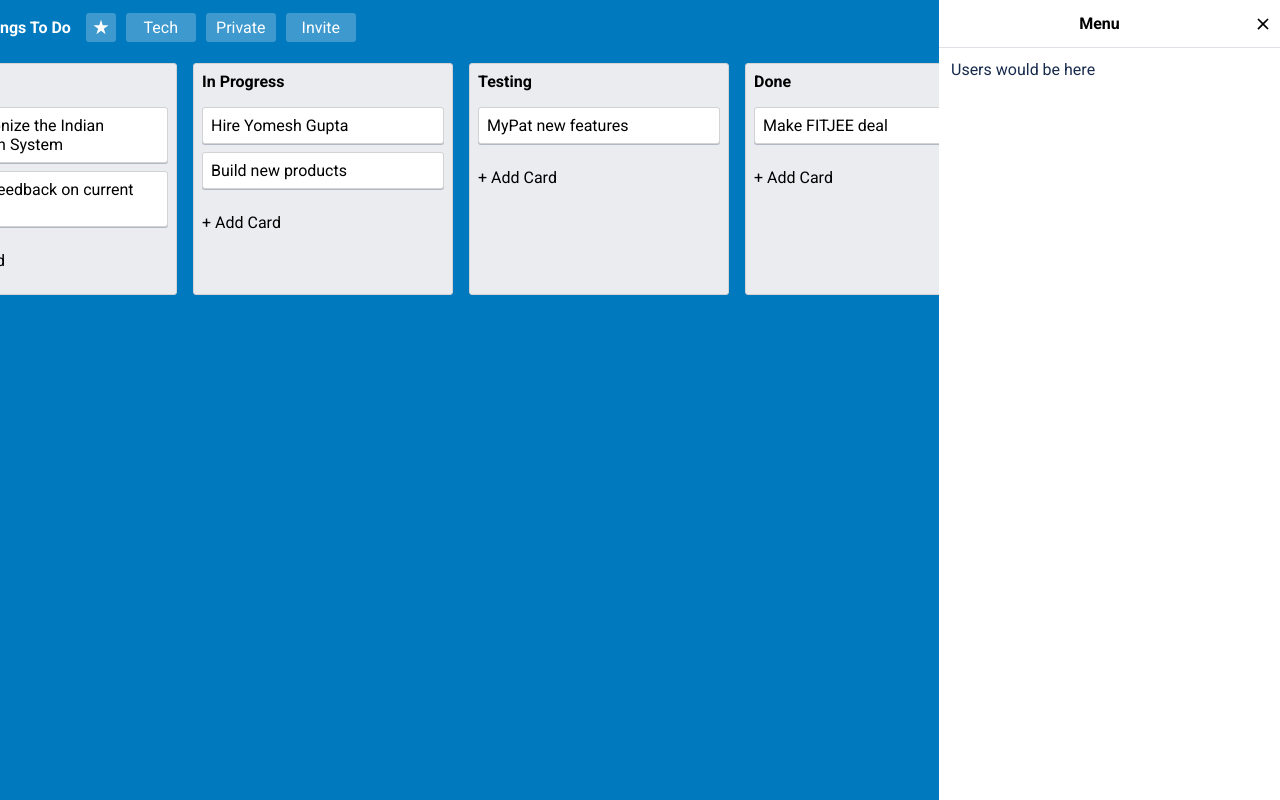
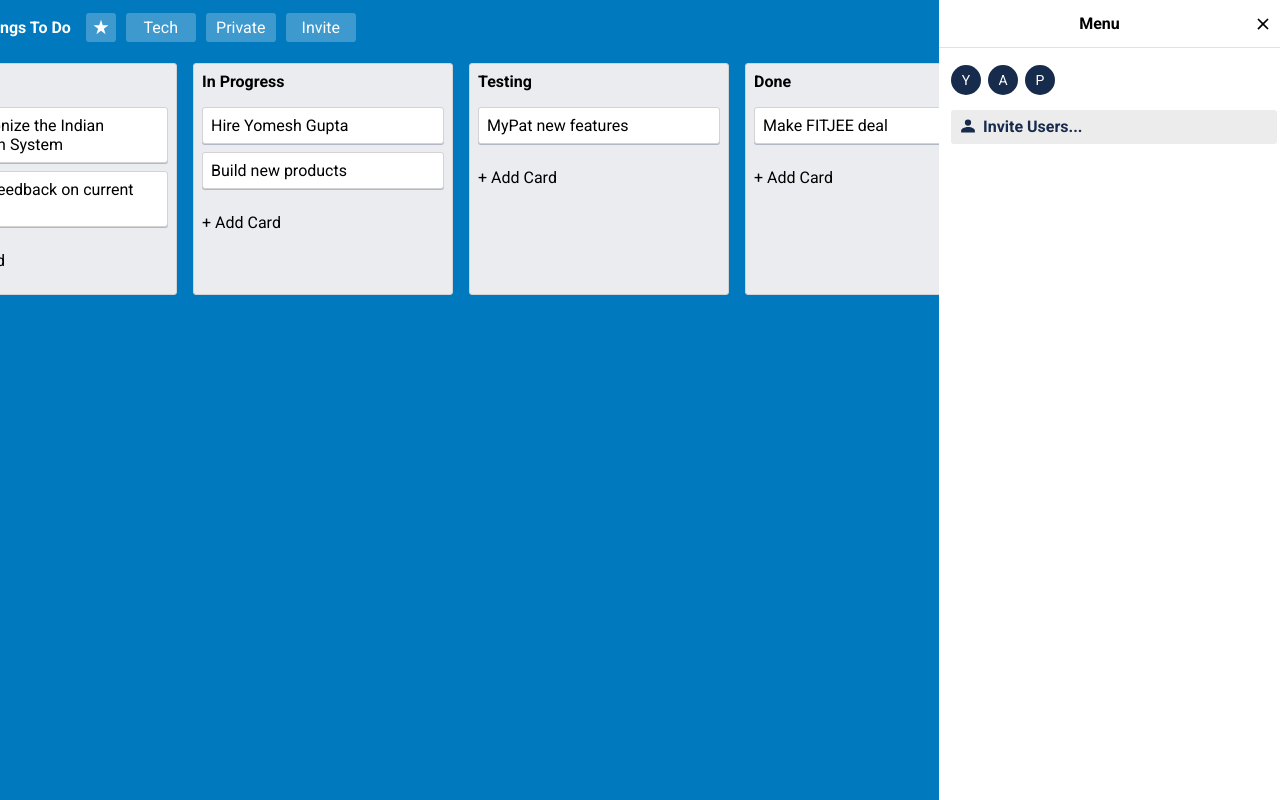
Before and after one commit to yomeshgupta/trello-board, a React app: page / in a window 1280 px wide. Both pictures are taken after a click on the button "Show Menu". Built offline with nearby package versions, Linux system fonts and the light colour scheme.

Commit message:
Added User Invitation UI

```diff
--- a/src/components/Board/BoardMenu.jsx
+++ b/src/components/Board/BoardMenu.jsx
@@ -1,28 +1,50 @@
-import React from 'react';
+import React, { useState } from 'react';
+
+import Banner from '../shared/Banner';
+import Invitation from './Invitation';
 
 const Users = ({ users = [] }) => {
-	return <div>Users would be here</div>;
+	if (!users || !users.length) return null;
+
+	return (
+		<ul className="board-users" role="list">
+			{users.map(user => (
+				<li key={user.id} title={user.name} className="u-text-pointer">
+					{user.name.slice(0, 1).toUpperCase()}
+				</li>
+			))}
+		</ul>
+	);
 };
 
-const BoardMenu = ({ toggleMenu }) => {
+const UserInvitation = () => {
+	const [show, toggle] = useState(false);
+
+	const clickHandler = () => toggle(state => !state);
+
+	return (
+		<div className="board-menu-user-inviation">
+			{show ? (
+				<Invitation onClose={clickHandler} />
+			) : (
+				<div onClick={clickHandler} className="board-invite-btn u-text-pointer">
+					<svg viewBox="0 0 32 32" className="icon icon-person" viewBox="0 0 32 32" aria-hidden="true">
+						<path d="M16 15.503A5.041 5.041 0 1 0 16 5.42a5.041 5.041 0 0 0 0 10.083zm0 2.215c-6.703 0-11 3.699-11 5.5v3.363h22v-3.363c0-2.178-4.068-5.5-11-5.5z" />
+					</svg>
+					Invite Users...
+				</div>
+			)}
+		</div>
+	);
+};
+
+const BoardMenu = ({ toggleMenu, users }) => {
 	return (
 		<div className="board-menu">
-			<header>
-				<h3>Menu</h3>
-				<div
-					onClick={toggleMenu}
-					role="button"
-					aria-label="Close Button"
-					className="icon-close u-text-pointer"
-					title="Close the Board Menu"
-				>
-					<svg viewBox="0 0 32 32" className="icon icon-clear" viewBox="0 0 32 32" aria-hidden="true">
-						<path d="M7.004 23.087l7.08-7.081-7.07-7.071L8.929 7.02l7.067 7.069L23.084 7l1.912 1.913-7.089 7.093 7.075 7.077-1.912 1.913-7.074-7.073L8.917 25z" />
-					</svg>
-				</div>
-			</header>
+			<Banner title="Menu" onClose={toggleMenu} />
 			<div className="board-menu-content">
-				<Users />
+				<Users users={users} />
+				<UserInvitation />
 			</div>
 		</div>
 	);
--- /dev/null
+++ b/src/components/Board/Invitation.jsx
@@ -0,0 +1,55 @@
+import React, { useState } from 'react';
+
+import Banner from '../shared/Banner';
+import { INVITATION_DEFAULT_MESSAGE } from '../../constants/index';
+
+const Invitation = ({ onClose }) => {
+	const [email, setEmail] = useState('');
+	const [message, setMessage] = useState(INVITATION_DEFAULT_MESSAGE);
+
+	function handleSubmit(e) {
+		e.preventDefault();
+		// if (!value || (value && !value.trim().length)) return alert('Please enter valid email address');
+	}
+
+	function handleChange(e) {
+		const { target } = e;
+		const { value } = target;
+		const key = target.getAttribute('data-key');
+
+		return key === 'email' ? setEmail(value) : setMessage(value);
+	}
+
+	return (
+		<div className="user-invitation">
+			<Banner title="Invite To Board" onClose={onClose} />
+			<form onSubmit={handleSubmit} style={{ margin: '20px 0px' }}>
+				<input
+					name="email"
+					type="email"
+					className="email"
+					placeholder="Enter email address"
+					value={email}
+					onChange={handleChange}
+					data-key="email"
+				/>
+				<textarea
+					value={message}
+					className="message"
+					placeholder={'Enter content...'}
+					onChange={handleChange}
+					aria-label="invitation-message"
+					data-key="message"
+				/>
+				<input
+					type="submit"
+					className={`u-btn-primary u-text-pointer ${email ? '' : 'u-btn-disabled'} `}
+					disabled={email ? false : true}
+					placeholder="Send Invitation"
+				/>
+			</form>
+		</div>
+	);
+};
+
+export default Invitation;
--- a/src/components/Board/index.jsx
+++ b/src/components/Board/index.jsx
@@ -99,6 +99,7 @@ class Board extends Component {
 			lists,
 			listOrder,
 			meta: { background, isBookmarked },
+			users,
 			dispatch
 		} = this.props;
 		const { showMenu } = this.state;
@@ -114,7 +115,7 @@ class Board extends Component {
 						/>
 						<Lists tasks={tasks} lists={lists} listOrder={listOrder} dispatch={dispatch} />
 					</div>
-					{showMenu ? <BoardMenu toggleMenu={this.toggleMenu} /> : null}
+					{showMenu ? <BoardMenu toggleMenu={this.toggleMenu} users={users} /> : null}
 				</div>
 			</DragDropContext>
 		);
--- /dev/null
+++ b/src/components/shared/Banner.jsx
@@ -0,0 +1,22 @@
+import React from 'react';
+
+const Banner = ({ title, onClose }) => {
+	return (
+		<header className="banner">
+			<h3>{title}</h3>
+			<div
+				onClick={onClose}
+				role="button"
+				aria-label="Close Button"
+				className="icon-close u-text-pointer"
+				title="Close the Board Menu"
+			>
+				<svg viewBox="0 0 32 32" className="icon icon-clear" viewBox="0 0 32 32" aria-hidden="true">
+					<path d="M7.004 23.087l7.08-7.081-7.07-7.071L8.929 7.02l7.067 7.069L23.084 7l1.912 1.913-7.089 7.093 7.075 7.077-1.912 1.913-7.074-7.073L8.917 25z" />
+				</svg>
+			</div>
+		</header>
+	);
+};
+
+export default Banner;
--- a/src/constants/index.js
+++ b/src/constants/index.js
@@ -6,4 +6,6 @@ const STATE_ACTIONS = {
 	UPDATE_BOOKMARK: 'UPDATE_BOOKMARK'
 };
 
-export { STATE_ACTIONS };
+const INVITATION_DEFAULT_MESSAGE = "I'm working on this project in Trello and wanted to share it with you!";
+
+export { STATE_ACTIONS, INVITATION_DEFAULT_MESSAGE };
--- a/src/data/index.js
+++ b/src/data/index.js
@@ -67,7 +67,27 @@ const Board = {
 			taskIds: ['task-6']
 		}
 	},
-	listOrder: ['list-1', 'list-2', 'list-3', 'list-4']
+	listOrder: ['list-1', 'list-2', 'list-3', 'list-4'],
+	users: [
+		{
+			id: 1,
+			name: 'Yomesh Gupta',
+			image: '',
+			isOwner: true
+		},
+		{
+			id: 2,
+			name: 'Ajay Mann',
+			image: '',
+			isOwner: false
+		},
+		{
+			id: 3,
+			name: 'Prithvi Bhola',
+			image: '',
+			isOwner: false
+		}
+	]
 };
 
 export default Board;
--- a/src/styles/base.scss
+++ b/src/styles/base.scss
@@ -59,6 +59,12 @@ body {
 		background: hsla(0, 0%, 100%, 0.4);
 	}
 }
+.u-btn-disabled {
+	background-color: #ececec;
+	color: #9f9f9f;
+	cursor: not-allowed;
+	pointer-events: none;
+}
 
 /** ICONS START **/
 .icon {
--- a/src/styles/board.scss
+++ b/src/styles/board.scss
@@ -63,36 +63,57 @@
 		background-color: white;
 		transition: all 0.2s linear;
 
-		header {
-			display: flex;
-			flex-direction: row;
-			justify-content: center;
-			align-items: center;
-			height: 48px;
-			padding: 0 6px 0 12px;
-			border-bottom: 1px solid rgba(9, 30, 66, 0.13);
-
-			h3 {
-				flex: 1;
-				text-align: center;
-			}
-			div {
-				width: 30px;
-			}
-		}
-
 		.board-menu-content {
 			color: #172b4d;
 			font-size: 14px;
 			line-height: 20px;
 			font-weight: 400;
 			display: flex;
+			flex-direction: column;
 			flex: 1 1 auto;
 			overflow-x: hidden;
 			overflow-y: auto;
-			padding: 12px 6px 12px 12px;
+			padding: 12px 12px 12px 12px;
 			width: 100%;
 			height: 100%;
+
+			.board-users {
+				display: flex;
+				flex-direction: row;
+				justify-content: flex-start;
+				margin: 5px 0px;
+
+				li {
+					list-style: none;
+					margin-right: 7px;
+					width: 30px;
+					height: 30px;
+					background-color: #172b4d;
+					color: #fff;
+					border-radius: 50%;
+					font-size: 14px;
+					line-height: 30px;
+					text-align: center;
+				}
+			}
+			.board-menu-user-inviation {
+				margin: 10px 0px;
+
+				.board-invite-btn {
+					padding: 7px;
+					background-color: #ececec;
+					font-weight: bold;
+					border-radius: 3px;
+
+					svg {
+						margin-right: 5px;
+					}
+
+					&:hover {
+						background-color: #d1d3d8;
+					}
+				}
+			}
 		}
 	}
 }
@@ -201,3 +222,51 @@
 		background: white !important;
 	}
 }
+
+header.banner {
+	display: flex;
+	flex-direction: row;
+	justify-content: center;
+	align-items: center;
+	height: 48px;
+	padding: 0 6px 0 12px;
+	border-bottom: 1px solid rgba(9, 30, 66, 0.13);
+
+	h3 {
+		flex: 1;
+		text-align: center;
+	}
+	div {
+		width: 30px;
+	}
+}
+
+.email {
+	line-height: 20px;
+	min-height: 40px;
+}
+.email,
+.message {
+	padding: 4px 8px;
+	padding-left: 12px;
+	margin: auto;
+	width: 100%;
+	max-width: 500px;
+	position: relative;
+	background-color: #fafbfc;
+	border: none;
+	box-shadow: inset 0 0 0 2px #dfe1e6;
+	color: #172b4d;
+	border-radius: 3px;
+	box-sizing: border-box;
+	margin-bottom: 12px;
+}
+.message {
+	min-height: 100px;
+}
+.user-invitation {
+	.u-btn-primary {
+		width: 100%;
+		max-width: 500px;
+	}
+}
```
